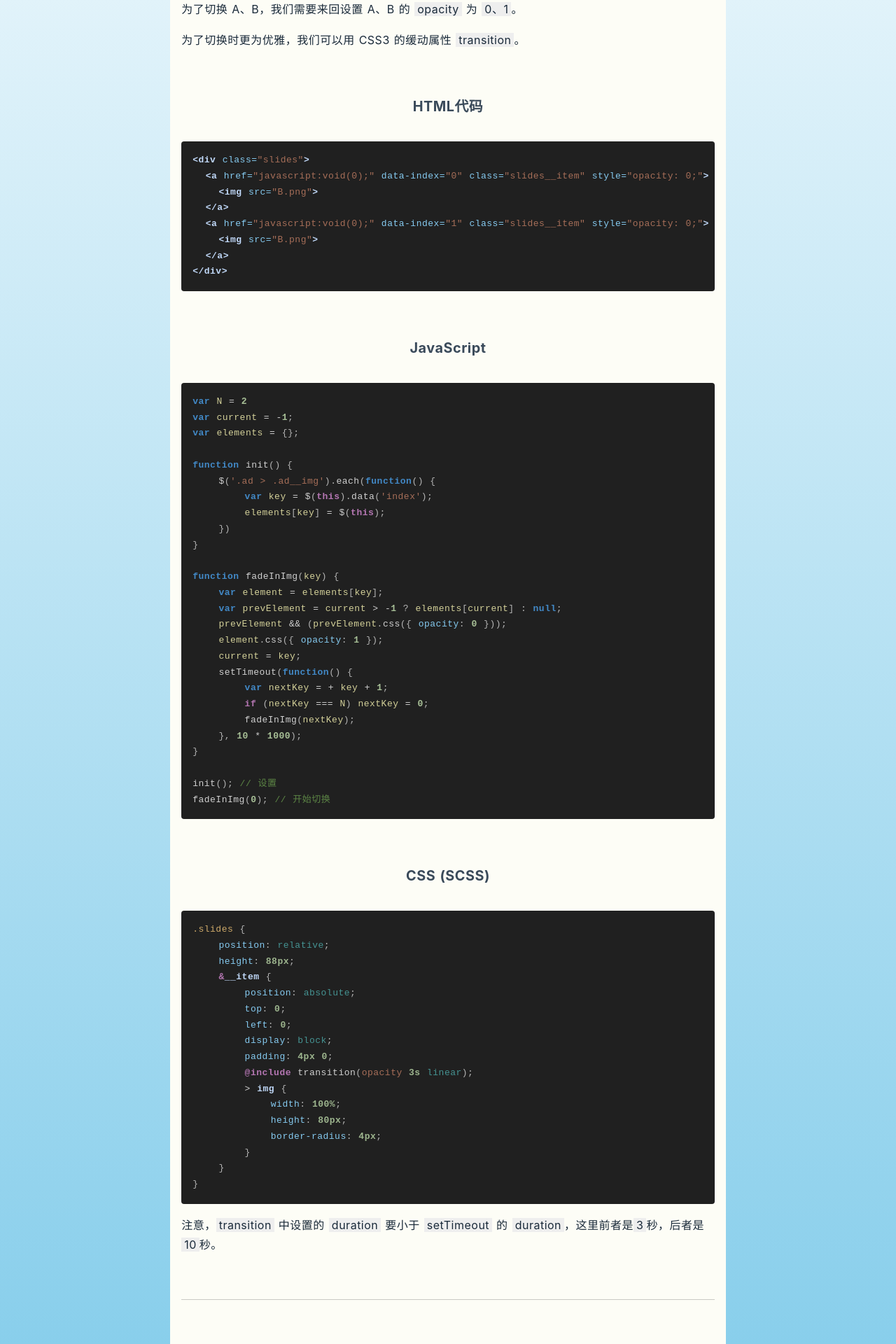
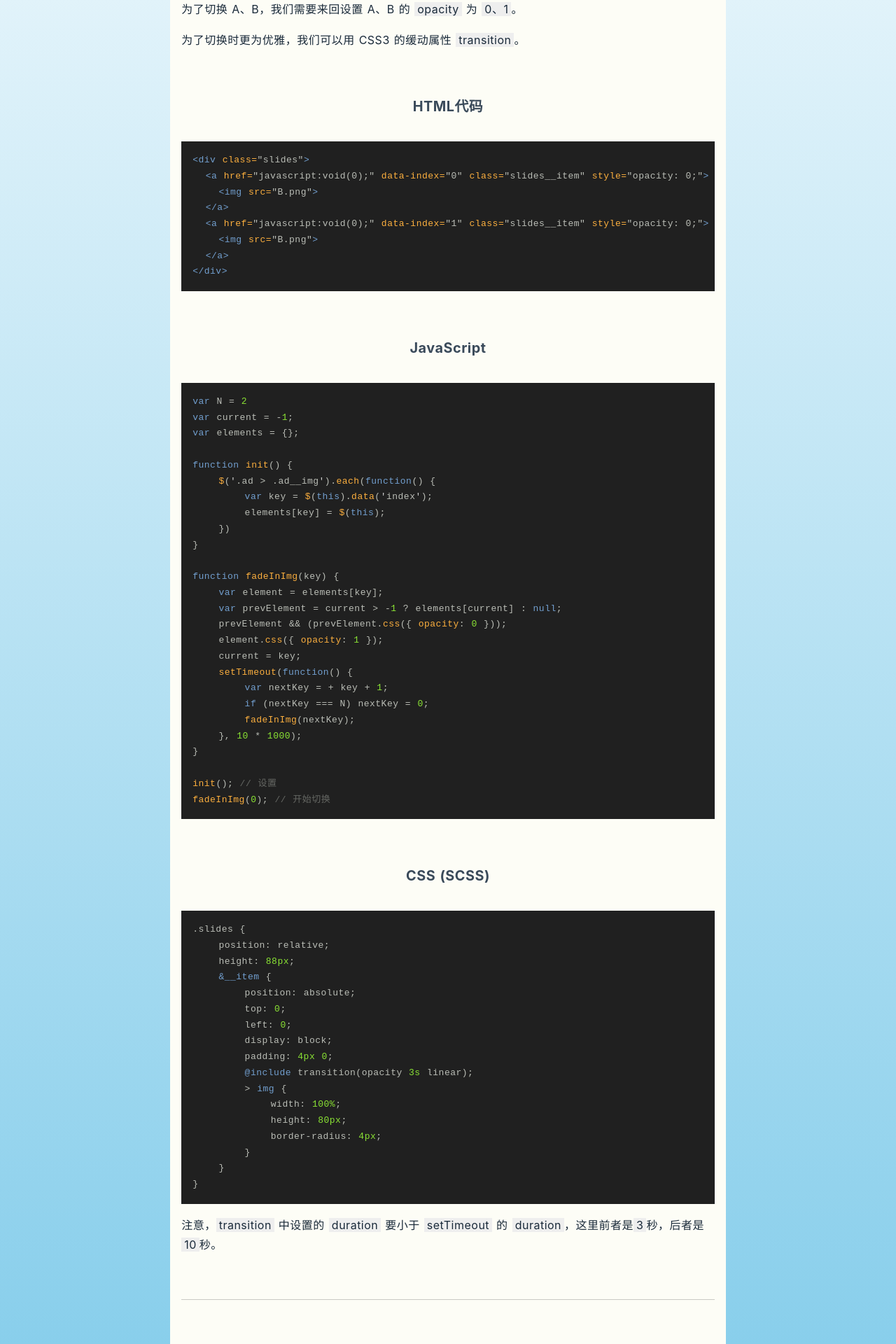
Before and after one commit to zxh19890103/singhi.io, a Jekyll site: the page built from group/_posts/2018-07-23-the-simple-script-of-slides.md, in a window 1280 px wide. Shown: the part 660-2580 px from the top of the page at 70% size. Built offline with Jekyll 4.4.1, drawn with Linux system fonts in a browser that asks for light colours; a style sheet for code colours, icons or effects is not loaded.

Commit message:
github theme

```diff
--- a/_sass/zero/_github.scss
+++ b/_sass/zero/_github.scss
@@ -1,82 +1,76 @@
-pre.highlight {
-  padding: 1rem;
-  background: #202020;
-  color: #d0d0d0;
-  border-radius: 4px;
-  overflow: auto;
-}
+.highlight  { background: #1e2426; color: #babdb6}
+.highlight .hll { background-color: #ffffcc }
+.highlight .c { color: #656763} /* Comment */
+.highlight .err { color: #babdb6} /* Error */
+.highlight .g { color: #babdb6} /* Generic */
+.highlight .k { color: #729fcf} /* Keyword */
+.highlight .l { color: #babdb6} /* Literal */
+.highlight .n { color: #babdb6} /* Name */
+.highlight .o { color: #babdb6} /* Operator */
+.highlight .x { color: #babdb6} /* Other */
+.highlight .p { color: #babdb6} /* Punctuation */
+.highlight .cm { color: #656763} /* Comment.Multiline */
+.highlight .cp { color: #fcaf3e} /* Comment.Preproc */
+.highlight .c1 { color: #656763} /* Comment.Single */
+.highlight .cs { color: #656763} /* Comment.Special */
+.highlight .gd { color: #2e3436; background-color: #0e1416 } /* Generic.Deleted */
+.highlight .ge { color: #babdb6} /* Generic.Emph */
+.highlight .gr { color: #eeeeec; background-color: #cc0000 } /* Generic.Error */
+.highlight .gh { color: #fcaf3e} /* Generic.Heading */
+.highlight .gi { color: #babdb6; background-color: #1f2b2d } /* Generic.Inserted */
+.highlight .go { color: #2c3032; background-color: #2c3032 } /* Generic.Output */
+.highlight .gp { color: #babdb6} /* Generic.Prompt */
+.highlight .gs { color: #babdb6} /* Generic.Strong */
+.highlight .gu { color: #fcaf3e} /* Generic.Subheading */
+.highlight .gt { color: #babdb6} /* Generic.Traceback */
+.highlight .kc { color: #729fcf} /* Keyword.Constant */
+.highlight .kd { color: #729fcf} /* Keyword.Declaration */
+.highlight .kn { color: #729fcf} /* Keyword.Namespace */
+.highlight .kp { color: #729fcf} /* Keyword.Pseudo */
+.highlight .kr { color: #729fcf} /* Keyword.Reserved */
+.highlight .kt { color: #e3e7df} /* Keyword.Type */
+.highlight .ld { color: #babdb6} /* Literal.Date */
+.highlight .m { color: #8ae234} /* Literal.Number */
+.highlight .s { color: #babdb6} /* Literal.String */
+.highlight .na { color: #fcaf3e} /* Name.Attribute */
+.highlight .nb { color: #babdb6} /* Name.Builtin */
+.highlight .nc { color: #babdb6} /* Name.Class */
+.highlight .no { color: #8ae234} /* Name.Constant */
+.highlight .nd { color: #babdb6} /* Name.Decorator */
+.highlight .ni { color: #888a85} /* Name.Entity */
+.highlight .ne { color: #babdb6} /* Name.Exception */
+.highlight .nf { color: #fcaf3e} /* Name.Function */
+.highlight .nl { color: #babdb6} /* Name.Label */
+.highlight .nn { color: #babdb6} /* Name.Namespace */
+.highlight .nx { color: #babdb6} /* Name.Other */
+.highlight .py { color: #babdb6} /* Name.Property */
+.highlight .nt { color: #729fcf} /* Name.Tag */
+.highlight .nv { color: #ffffff} /* Name.Variable */
+.highlight .ow { color: #babdb6} /* Operator.Word */
+.highlight .w { color: #babdb6} /* Text.Whitespace */
+.highlight .mf { color: #8ae234} /* Literal.Number.Float */
+.highlight .mh { color: #8ae234} /* Literal.Number.Hex */
+.highlight .mi { color: #8ae234} /* Literal.Number.Integer */
+.highlight .mo { color: #8ae234} /* Literal.Number.Oct */
+.highlight .sb { color: #babdb6} /* Literal.String.Backtick */
+.highlight .sc { color: #babdb6} /* Literal.String.Char */
+.highlight .sd { color: #babdb6} /* Literal.String.Doc */
+.highlight .s2 { color: #babdb6} /* Literal.String.Double */
+.highlight .se { color: #babdb6} /* Literal.String.Escape */
+.highlight .sh { color: #babdb6} /* Literal.String.Heredoc */
+.highlight .si { color: #babdb6} /* Literal.String.Interpol */
+.highlight .sx { color: #babdb6} /* Literal.String.Other */
+.highlight .sr { color: #babdb6} /* Literal.String.Regex */
+.highlight .s1 { color: #babdb6} /* Literal.String.Single */
+.highlight .ss { color: #babdb6} /* Literal.String.Symbol */
+.highlight .bp { color: #babdb6} /* Name.Builtin.Pseudo */
+.highlight .vc { color: #ffffff} /* Name.Variable.Class */
+.highlight .vg { color: #ffffff} /* Name.Variable.Global */
+.highlight .vi { color: #ffffff} /* Name.Variable.Instance */
+.highlight .il { color: #8ae234} /* Literal.Number.Integer.Long */
 
-.highlight .hll { background-color: #ffffcc }
-.highlight .c { color: #d0d090} /* Comment */
-.highlight .err { color: #d0d0d0} /* Error */
-.highlight .g { color: #d0d0d0} /* Generic */
-.highlight .k { color: rgb(180, 118, 178); font-weight: bold} /* Keyword */
-.highlight .l { color: #d0d0d0} /* Literal */
-.highlight .n { color: rgb(166, 110, 88)} /* Name */
-.highlight .o { color: #d0d0d0} /* Operator */
-.highlight .x { color: #d0d0d0} /* Other */
-.highlight .p { color: rgb(180, 180, 180)} /* Punctuation */
-.highlight .cm { color: rgb(92, 133, 69)} /* Comment.Multiline */
-.highlight .cp { color: rgb(92, 133, 69); font-weight: bold} /* Comment.Preproc */
-.highlight .c1 { color: rgb(92, 133, 69)} /* Comment.Single */
-.highlight .cs { color: rgb(92, 133, 69)} /* Comment.Special */
-.highlight .gd { color: #6080f0; font-weight: bold} /* Generic.Deleted */
-.highlight .ge { color: #80a0ff; text-decoration: underline} /* Generic.Emph */
-.highlight .gr { color: #f08060; font-weight: bold} /* Generic.Error */
-.highlight .gh { color: #f0c0f0; font-weight: bold} /* Generic.Heading */
-.highlight .gi { color: #d0d0d0; background-color: #000080 } /* Generic.Inserted */
-.highlight .go { color: #6080f0; font-weight: bold; background-color: #101010 } /* Generic.Output */
-.highlight .gp { color: #d0d0d0} /* Generic.Prompt */
-.highlight .gs { color: #d0d0d0} /* Generic.Strong */
-.highlight .gu { color: #f0c0f0; font-weight: bold} /* Generic.Subheading */
-.highlight .gt { color: #d0d090; background-color: #800000 } /* Generic.Traceback */
-.highlight .kc { color: rgb(66, 137, 199); font-weight: bold} /* Keyword.Constant */
-.highlight .kd { color: rgb(66, 137, 199); font-weight: bold} /* Keyword.Declaration */
-.highlight .kn { color: rgb(66, 137, 199); font-weight: bold} /* Keyword.Namespace */
-.highlight .kp { color: rgb(66, 137, 199); font-weight: bold} /* Keyword.Pseudo */
-.highlight .kr { color: rgb(66, 137, 199); font-weight: bold} /* Keyword.Reserved */
-.highlight .kt { color: rgb(66, 137, 199); font-weight: bold} /* Keyword.Type */
-.highlight .ld { color: #d0d0d0} /* Literal.Date */
-.highlight .m { color: rgb(157, 181, 142); font-weight: bold} /* Literal.Number */
-.highlight .s { color: rgb(166, 110, 88)} /* Literal.String */
-.highlight .na { color: rgb(133, 202, 240)} /* Name.Attribute */
-.highlight .nb { color: rgb(69, 147, 146)} /* Name.Builtin */
-.highlight .nc { color: rgb(205,169,105)} /* Name.Class */
-.highlight .no { color: rgb(166, 110, 88); font-weight: bold} /* Name.Constant */
-.highlight .nd { color: #d0d0d0} /* Name.Decorator */
-.highlight .ni { color: #e0c060; font-weight: bold} /* Name.Entity */
-.highlight .ne { color: #d0d0d0} /* Name.Exception */
-.highlight .nf { color: #d0d0d0} /* Name.Function */
-.highlight .nl { color: rgb(133, 202, 240)} /* Name.Label */
-.highlight .nn { color: #d0d0d0} /* Name.Namespace */
-.highlight .nx { color: rgb(211, 208, 153)} /* Name.Other */
-.highlight .py { color: #d0d0d0} /* Name.Property */
-.highlight .nt { color: #c0d8f8; font-weight: bold} /* Name.Tag */
-.highlight .nv { color: #f0c0f0; font-weight: bold} /* Name.Variable */
-.highlight .ow { color: #d0d0d0} /* Operator.Word */
-.highlight .w { color: #d0d0d0} /* Text.Whitespace */
-.highlight .mf { color: #e0c060; font-weight: bold} /* Literal.Number.Float */
-.highlight .mh { color: #e0c060; font-weight: bold} /* Literal.Number.Hex */
-.highlight .mi { color: rgb(168, 192, 151); font-weight: bold} /* Literal.Number.Integer */
-.highlight .mo { color: #e0c060; font-weight: bold} /* Literal.Number.Oct */
-.highlight .sb { color: #d0d0d0} /* Literal.String.Backtick */
-.highlight .sc { color: #d0d0d0} /* Literal.String.Char */
-.highlight .sd { color: #d0d0d0} /* Literal.String.Doc */
-.highlight .s2 { color: rgb(166, 110, 88)} /* Literal.String.Double */
-.highlight .se { color: #d0d0d0} /* Literal.String.Escape */
-.highlight .sh { color: #d0d0d0} /* Literal.String.Heredoc */
-.highlight .si { color: #d0d0d0} /* Literal.String.Interpol */
-.highlight .sx { color: #d0d0d0} /* Literal.String.Other */
-.highlight .sr { color: #d0d0d0} /* Literal.String.Regex */
-.highlight .s1 { color: rgb(166, 110, 88)} /* Literal.String.Single */
-.highlight .ss { color: #d0d0d0} /* Literal.String.Symbol */
-.highlight .bp { color: #d0d0d0} /* Name.Builtin.Pseudo */
-.highlight .vc { color: #f0c0f0; font-weight: bold} /* Name.Variable.Class */
-.highlight .vg { color: #f0c0f0; font-weight: bold} /* Name.Variable.Global */
-.highlight .vi { color: #f0c0f0; font-weight: bold} /* Name.Variable.Instance */
-.highlight .il { color: #e0c060; font-weight: bold;} /* Literal.Number.Integer.Long */
 
-.highlight .dl { color: rgb(166, 110, 88) }
+// cover & suppliment
 
 code.highlighter-rouge {
   padding: 0 4px;
@@ -84,3 +78,11 @@ code.highlighter-rouge {
   font-size: 1rem;
   font-family: inherit;
 }
+
+pre.highlight {
+	padding: 1rem;
+	background: #202020;
+	color: #d0d0d0;
+	border-radius: 4px;
+	overflow: auto;
+  }
```
